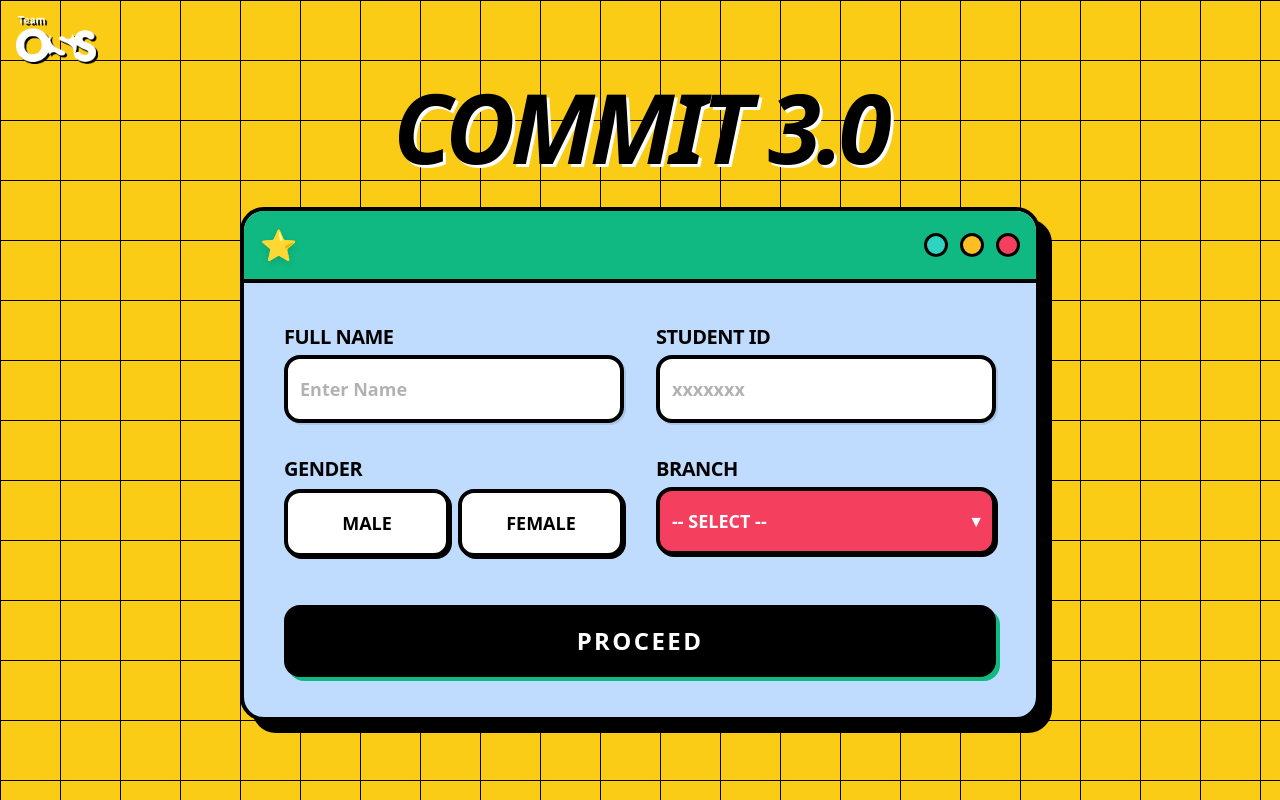
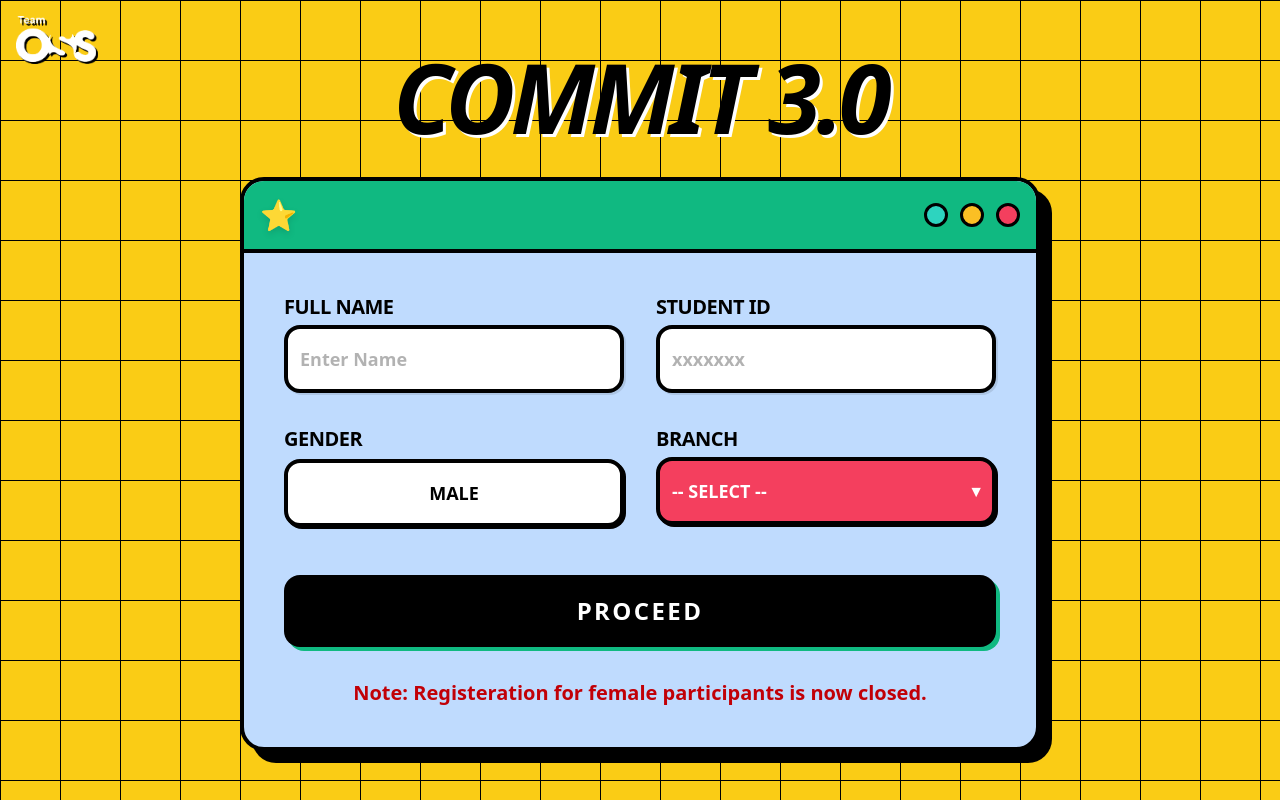
Before and after one commit to ossrndc/registerpage, a React (Vite) app: page / in a window 1280 px wide. Built offline with nearby package versions, Linux system fonts and the light colour scheme; what react-google-recaptcha-v3 would draw is missing.

Commit message:
female registerations are closed

```diff
--- a/src/pages/Name.jsx
+++ b/src/pages/Name.jsx
@@ -1245,7 +1245,7 @@ const Name = () => {
               <div className="flex flex-col gap-1.5">
                 <p className="text-xs md:text-xl font-black text-black uppercase tracking-tight">Gender</p>
                 <div className="flex gap-2">
-                  {["male", "female"].map((g) => (
+                  {["male"].map((g) => (
                     <label key={g} className={`flex-1 flex items-center justify-center py-2 md:py-4 border-[2px] md:border-[4px] border-black rounded-lg md:rounded-2xl cursor-pointer transition-all font-black uppercase text-xs md:text-lg ${formData.Gender === g ? 'bg-[#10b981] text-black translate-y-0.5' : 'bg-white text-black shadow-[2px_2px_0px_rgba(0,0,0,1)]'}`}>
                       <input type="radio" name="Gender" value={g} checked={formData.Gender === g} onChange={handleChange} required className="hidden" />
                       {g}
@@ -1284,6 +1284,7 @@ const Name = () => {
                 PROCEED
               </button>
             </div>
+            <h1 className="text-red-700 text-center font-bold md:text-xl">Note: Registeration for female participants is now closed.</h1>
           </form>
         </div>
       </div>
```
